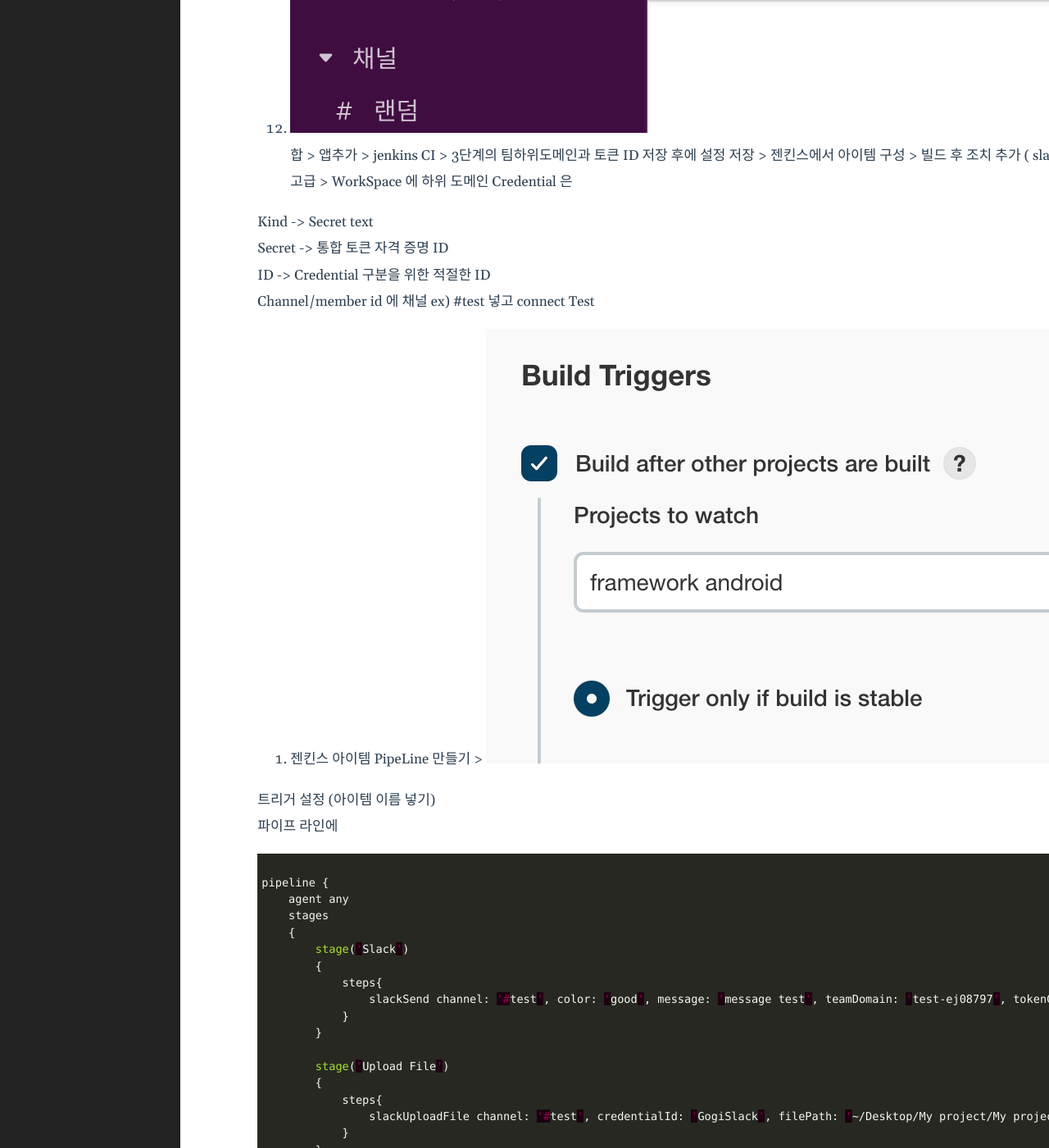
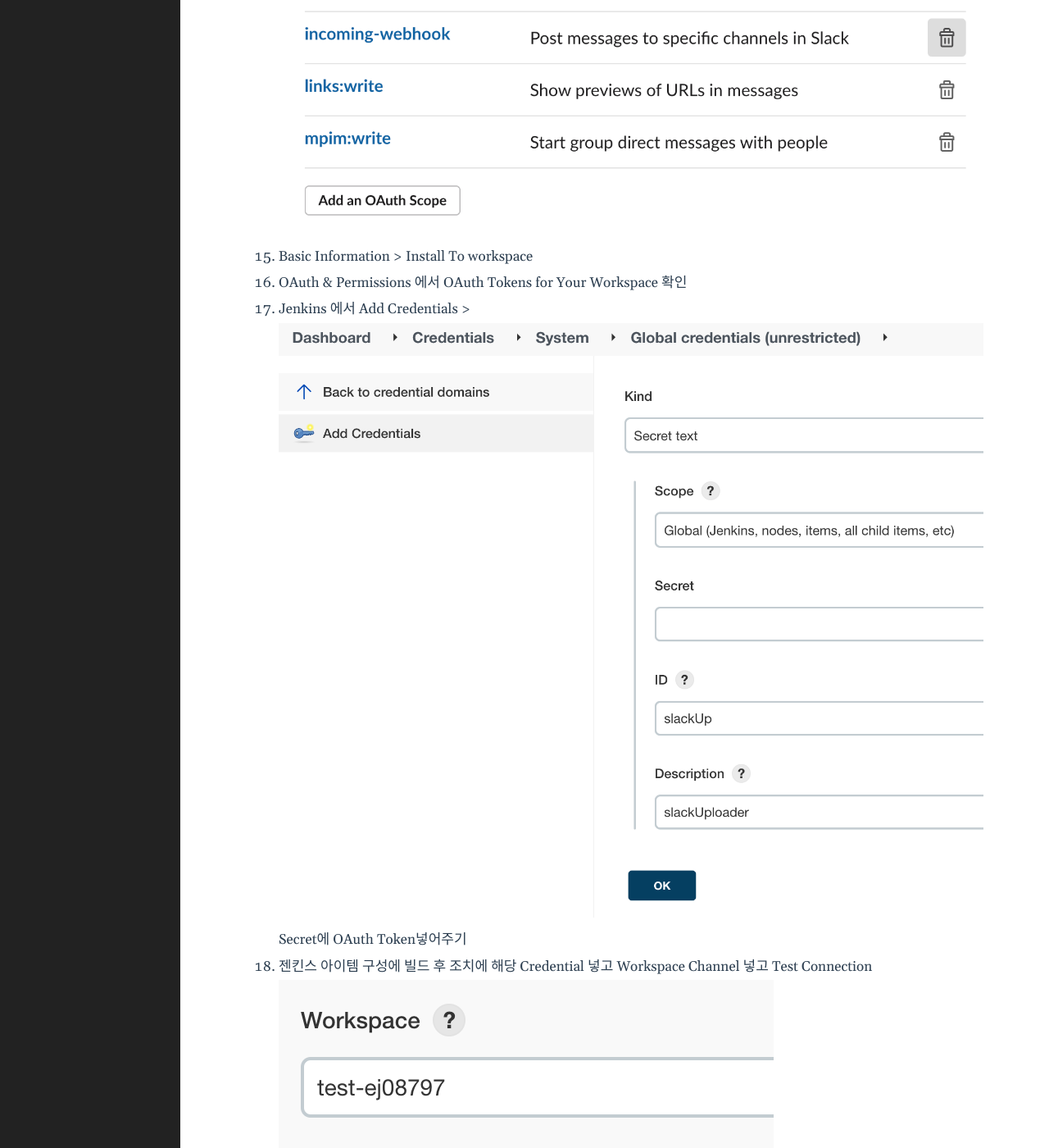
Before and after one commit to rrd0627/rrd0627.github.io, a Jekyll site: the page built from _posts/2022-02-28-unityTips.markdown, in a window 1280 px wide and 1400 px high, scrolled down 4834 px. Shown: the whole window at 82% size. Built offline with Jekyll 4.4.1, drawn with Linux system fonts in a browser that asks for light colours; some of the changed text lies outside the part shown.

Commit message:
Jenkins slack upload

````diff
--- a/_posts/2022-02-28-unityTips.markdown
+++ b/_posts/2022-02-28-unityTips.markdown
@@ -19,47 +19,18 @@
 1. git webhook 연동하여 push 로 빌드하기 ( 옵션 - 각자 유저가 )
 1. Unity 빌드 환경 세팅 ( jenkins 관리 > Global tool Configuration) ![](/assets/img/Unity/2022-03-03-22-53-02.png)
 1. ( -quit -batchmode -buildTarget Android -executeMethod AutoBuilder.PerformBuildAOS )
-1. ![](/assets/img/Unity/2022-03-06-23-52-35.png) Slack 세부정보 > 통합 > 앱추가 > jenkins CI >  3단계의 팀하위도메인과 토큰 ID 저장 후에 설정 저장 > 젠킨스에서 아이템 구성 > 빌드 후 조치 추가 ( slack ) > 원하는 noti 선택 후 고급 > WorkSpace 에 하위 도메인 Credential 은
-
-Kind -> Secret text
-
-Secret -> 통합 토큰 자격 증명 ID
-
-ID -> Credential 구분을 위한 적절한 ID
-
-Channel/member id 에 채널 ex) #test 넣고 connect Test
-
-13. 젠킨스 아이템 PipeLine 만들기 >
-![](/assets/img/Unity/2022-03-07-01-05-17.png)
-
-트리거 설정 (아이템 이름 넣기)
-
-파이프 라인에
-
-```csharp
-
-pipeline {
-    agent any
-    stages
-    {
-        stage('Slack')
-        {
-            steps{
-                slackSend channel: '#test', color: 'good', message: 'message test', teamDomain: 'test-ej08797', tokenCredentialId: 'GogiSlack'
-            }
-        }
-
-        stage('Upload File')
-        {
-            steps{
-                slackUploadFile channel: '#test', credentialId: 'GogiSlack', filePath: '~/Desktop/My project/My project1.apk', initialComment: 'project apk'
-            }
-        }
-    }
-}
-
-```
-
-각각에 알맞게 넣어주기 또는 pipeline syntax로 알아서 만들기
-
-흠...파일 경로 지정하기와 파일 올리기 권한에 대해서...
+1. https://api.slack.com/apps/ 접속 > Create An App > From Strech > workspace 결정 후 create
+1. Basic Information > Incoming WebHook On
+1. Basic Information > Permission > Bot Token Scope >
+![](/assets/img/Unity/2022-03-09-01-09-06.png)
+1. Basic Information > Install To workspace
+1. OAuth & Permissions 에서 OAuth Tokens for Your Workspace
+확인
+1. Jenkins 에서 Add Credentials > ![](/assets/img/Unity/2022-03-09-00-53-07.png)
+Secret에 OAuth Token넣어주기
+1. 젠킨스 아이템 구성에 빌드 후 조치에 해당 Credential 넣고 Workspace Channel 넣고 Test Connection
+1. ![](/assets/img/Unity/2022-03-09-01-11-39.png)
+Custom slack app bot user 체크
+1. Slack File Upload는 ![](/assets/img/Unity/2022-03-09-01-15-05.png)  (경로를 주의해서 설정!)
+1. ![](/assets/img/Unity/2022-03-09-01-20-39.png)
+슬랙에서 앱 추가!
````
Also changed, not shown: assets/img/Unity/2022-03-09-00-47-21.png (added), assets/img/Unity/2022-03-09-00-53-07.png (added), assets/img/Unity/2022-03-09-01-09-06.png (added), assets/img/Unity/2022-03-09-01-11-39.png (added), assets/img/Unity/2022-03-09-01-15-05.png (added), assets/img/Unity/2022-03-09-01-20-39.png (added).
